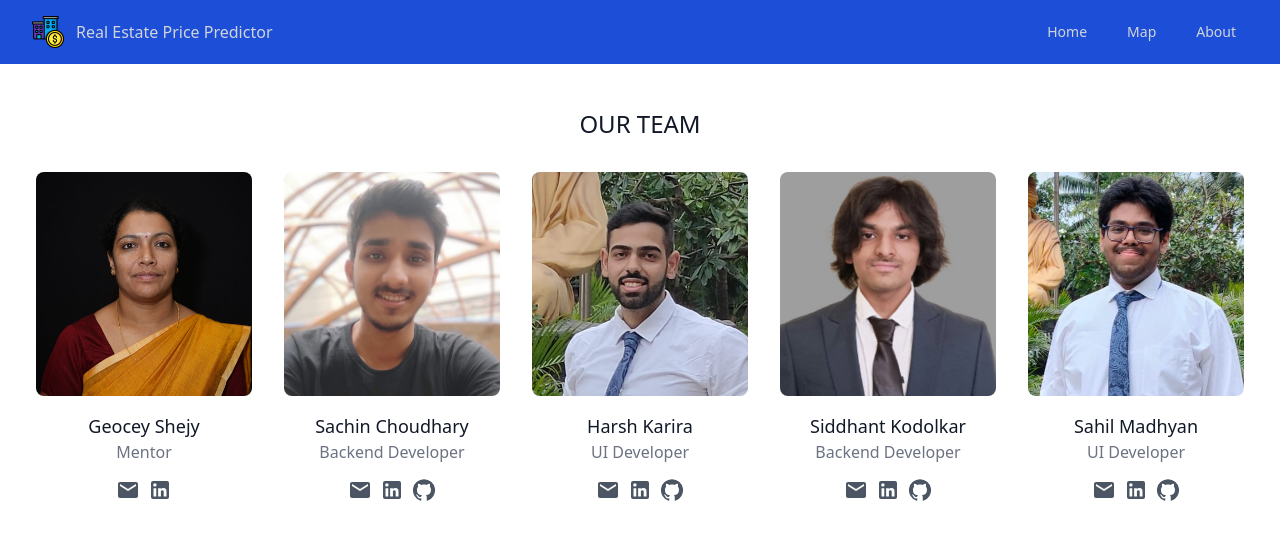
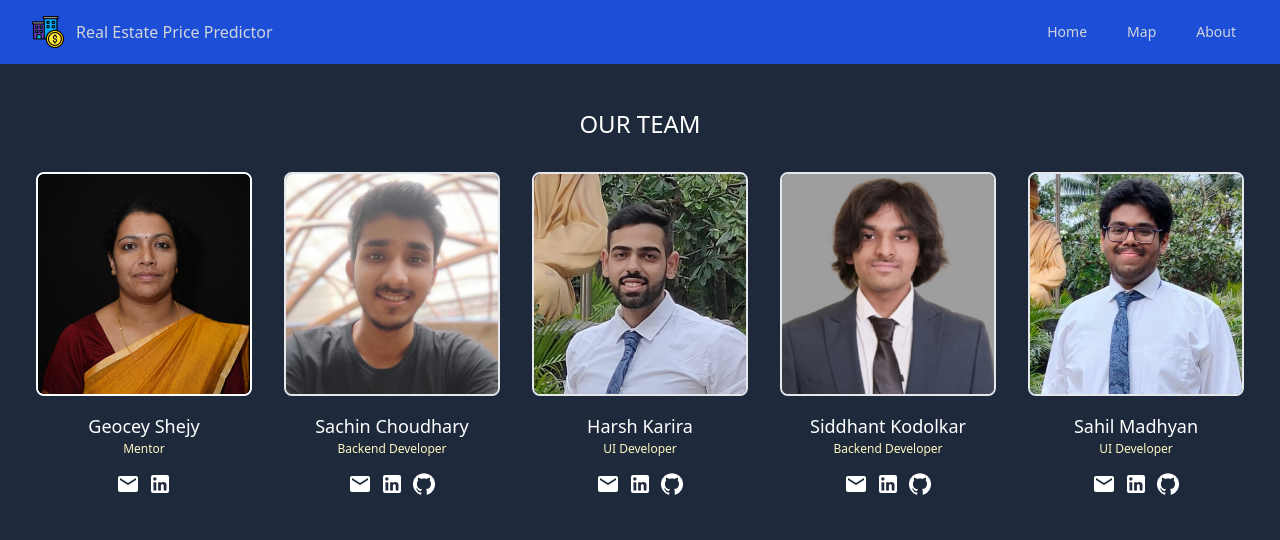
Before and after one commit to Sach-123/Real-Estate-price-Prediction-React, a React (Create React App) app in the folder client/: page /about in a window 1280 px wide. Shown: the top 540 px of the page. Built offline with nearby package versions, Linux system fonts and the light colour scheme.

Commit message:
changed maps and about UI

```diff
--- a/client/src/components/About.js
+++ b/client/src/components/About.js
@@ -12,20 +12,20 @@ import { Link } from 'react-router-dom'
 export default function About() {
   return (
     // https://wallpaperaccess.com/full/1899390.jpg
-    <div>
+    <div className='bg-slate-800 min-h-screen'>
       <Navbar />
-      <section className="text-gray-600 body-font pt-16">
+      <section className="text-white body-font pt-16">
         <div className="container px-5 py-1 mx-auto rounded-lg">
           <div className="flex flex-col text-center w-full mb-4 bg-b">
-            <h1 className="text-2xl font-medium title-font text-gray-900">OUR TEAM</h1>
+            <h1 className="text-2xl font-medium title-font text-white">OUR TEAM</h1>
           </div>
           <div className="flex justify-center flex-wrap ">
             <div className="p-4 lg:w-1/5 md:w-1/2">
               <div className="h-full flex flex-col items-center text-center">
-                <img alt="team" className="flex-shrink-0 rounded-lg w-full h-56 object-cover object-center mb-4" src={Mentor} />
+                <img alt="team" className="flex-shrink-0 rounded-lg w-full h-56 object-cover object-center mb-4 border-white border-2 " src={Mentor} />
                 <div className="w-full">
-                  <h2 className="title-font font-medium text-lg text-gray-900">Geocey Shejy</h2>
-                  <h3 className="text-gray-500 mb-3">Mentor</h3>
+                  <h2 className="title-font font-medium text-lg">Geocey Shejy</h2>
+                  <h3 className="text-yellow-100 text-[12px] mb-3">Mentor</h3>
                   <span className="inline-flex">
                     <Link to='mailto:geocey.shejy@ves.ac.in'>
                       <EmailIcon />
@@ -39,10 +39,10 @@ export default function About() {
             </div>
             <div className="p-4 lg:w-1/5 md:w-1/2">
               <div className="h-full flex flex-col items-center text-center">
-                <img alt="team" className="flex-shrink-0 rounded-lg w-full h-56 object-cover object-center mb-4" src={Sachin} />
+                <img alt="team" className="flex-shrink-0 rounded-lg w-full h-56 object-cover object-center mb-4 border-2" src={Sachin} />
                 <div className="w-full">
-                  <h2 className="title-font font-medium text-lg text-gray-900">Sachin Choudhary</h2>
-                  <h3 className="text-gray-500 mb-3">Backend Developer</h3>
+                  <h2 className="title-font font-medium text-lg">Sachin Choudhary</h2>
+                  <h3 className="text-yellow-100  text-[12px] mb-3">Backend Developer</h3>
                   <span className="inline-flex">
                   <Link to='mailto:2020.sachin.choudhary@ves.ac.in'>
                       <EmailIcon />
@@ -59,10 +59,10 @@ export default function About() {
             </div>
             <div className="p-4 lg:w-1/5 md:w-1/2">
               <div className="h-full flex flex-col items-center text-center">
-                <img alt="team" className="flex-shrink-0 rounded-lg w-full h-56 object-cover object-center mb-4" src={Harsh} />
+                <img alt="team" className="flex-shrink-0 rounded-lg w-full h-56 object-cover object-center mb-4 border-2" src={Harsh} />
                 <div className="w-full">
-                  <h2 className="title-font font-medium text-lg text-gray-900">Harsh Karira</h2>
-                  <h3 className="text-gray-500 mb-3">UI Developer</h3>
+                  <h2 className="title-font font-medium text-lg">Harsh Karira</h2>
+                  <h3 className="text-yellow-100 text-[12px] mb-3">UI Developer</h3>
                   <span className="inline-flex">
                     <Link to='mailto:2020.harsh.karira@ves.ac.in'>
                       <EmailIcon />
@@ -80,10 +80,10 @@ export default function About() {
 
             <div className="p-4 lg:w-1/5 md:w-1/2">
               <div className="h-full flex flex-col items-center text-center">
-                <img alt="team" className="flex-shrink-0 rounded-lg w-full h-56 object-cover object-center mb-4" src={Siddhant} />
+                <img alt="team" className="flex-shrink-0 rounded-lg w-full h-56 object-cover object-center mb-4 border-2" src={Siddhant} />
                 <div className="w-full">
-                  <h2 className="title-font font-medium text-lg text-gray-900">Siddhant Kodolkar</h2>
-                  <h3 className="text-gray-500 mb-3">Backend Developer</h3>
+                  <h2 className="title-font font-medium text-lg">Siddhant Kodolkar</h2>
+                  <h3 className="text-yellow-100 text-[12px] mb-3">Backend Developer</h3>
                   <span className="inline-flex">
                   <Link to='mailto:2020.siddhant.kodolkar@ves.ac.in'>
                       <EmailIcon />
@@ -100,10 +100,10 @@ export default function About() {
             </div>
             <div className="p-4 lg:w-1/5 md:w-1/2">
               <div className="h-full flex flex-col items-center text-center">
-                <img alt="team" className="flex-shrink-0 rounded-lg w-full h-56 object-cover object-center mb-4" src={Sahil} />
+                <img alt="team" className="flex-shrink-0 rounded-lg w-full h-56 object-cover object-center mb-4 border-2" src={Sahil} />
                 <div className="w-full">
-                  <h2 className="title-font font-medium text-lg text-gray-900">Sahil Madhyan</h2>
-                  <h3 className="text-gray-500 mb-3">UI Developer</h3>
+                  <h2 className="title-font font-medium text-lg">Sahil Madhyan</h2>
+                  <h3 className="text-yellow-100 text-[12px] mb-3">UI Developer</h3>
                   <span className="inline-flex">
                   <Link to='mailto:2020.sahil.madhyan@ves.ac.in'>
                       <EmailIcon />
--- a/client/src/components/Map.js
+++ b/client/src/components/Map.js
@@ -1,14 +1,28 @@
-import React from 'react'
+import React, { useEffect, useState } from 'react'
 import Navbar from './Navbar'
 export default function Map() {
-  const myStyle = {
-    backgroundImage:"url('https://wallpapersmug.com/download/1440x900/d0155e/bridge-cityscape-pixel-art.jpg')",
-    backgroundSize: 'cover',
-    backgroundRepeat: 'no-repeat',
+  const [isMobile, setIsMobile] = useState(false);
+
+  useEffect(() => {
+    const handleResize = () => {
+      setIsMobile(window.innerWidth <= 570);
+    };
+
+    handleResize();
+
+    window.addEventListener('resize', handleResize);
+    return () => {
+      window.removeEventListener('resize', handleResize);
+    };
+  }, []);
+  const mapStyle = {
+    backgroundImage: isMobile
+      ? 'none' // Replace with your mobile image link
+      : 'url("https://wallpapersmug.com/download/1440x900/d0155e/bridge-cityscape-pixel-art.jpg")',
   };
+
   return (
-
-    <div className='map' style={myStyle}>
+    <div className="map" style={mapStyle}>
       <Navbar />
       <div className="container py-20 mx-auto ">
         <div className="flex flex-wrap pl-1">
```
